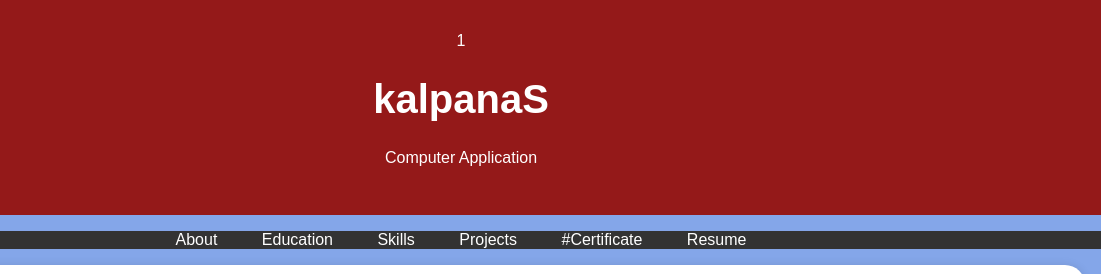
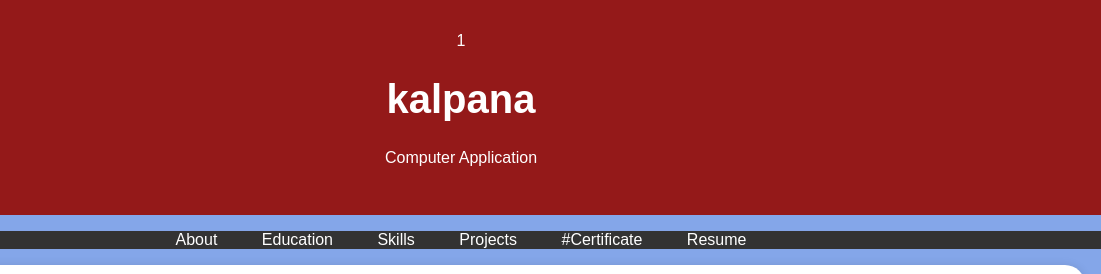
Before and after one commit to kalpana200625/digital-portfolio, a plain HTML site: page index.html in a window 1280 px wide. Shown: the top 274 px of the page, 179-1280 px from the left. Drawn offline with Linux system fonts and the light colour scheme; files whose address does not match are found by name.

Commit message:
Update index.html

```diff
--- a/index.html
+++ b/index.html
@@ -96,7 +96,7 @@
         <div class="header-content">
             <!-- Add your profile picture here -->
             <img src="C:\Users\angel\Desktop\a4dk\passport size photo.jpg" alt="Your Profile Picture" class="profile-picture">1
-            <h1>kalpanaS</h1>
+            <h1>kalpana</h1>
             <p>Computer Application</p>
         </div>
     </header>
```
